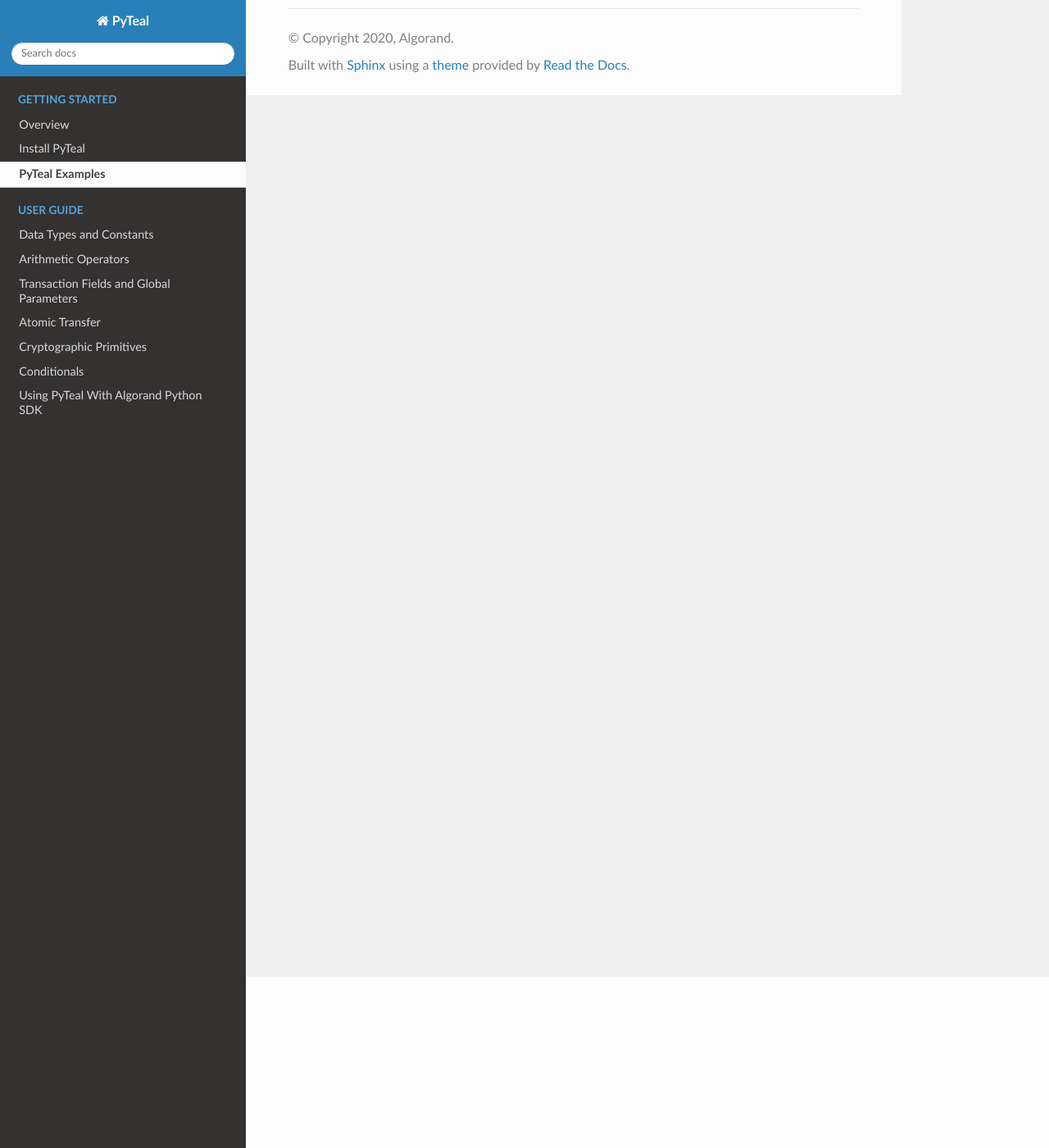
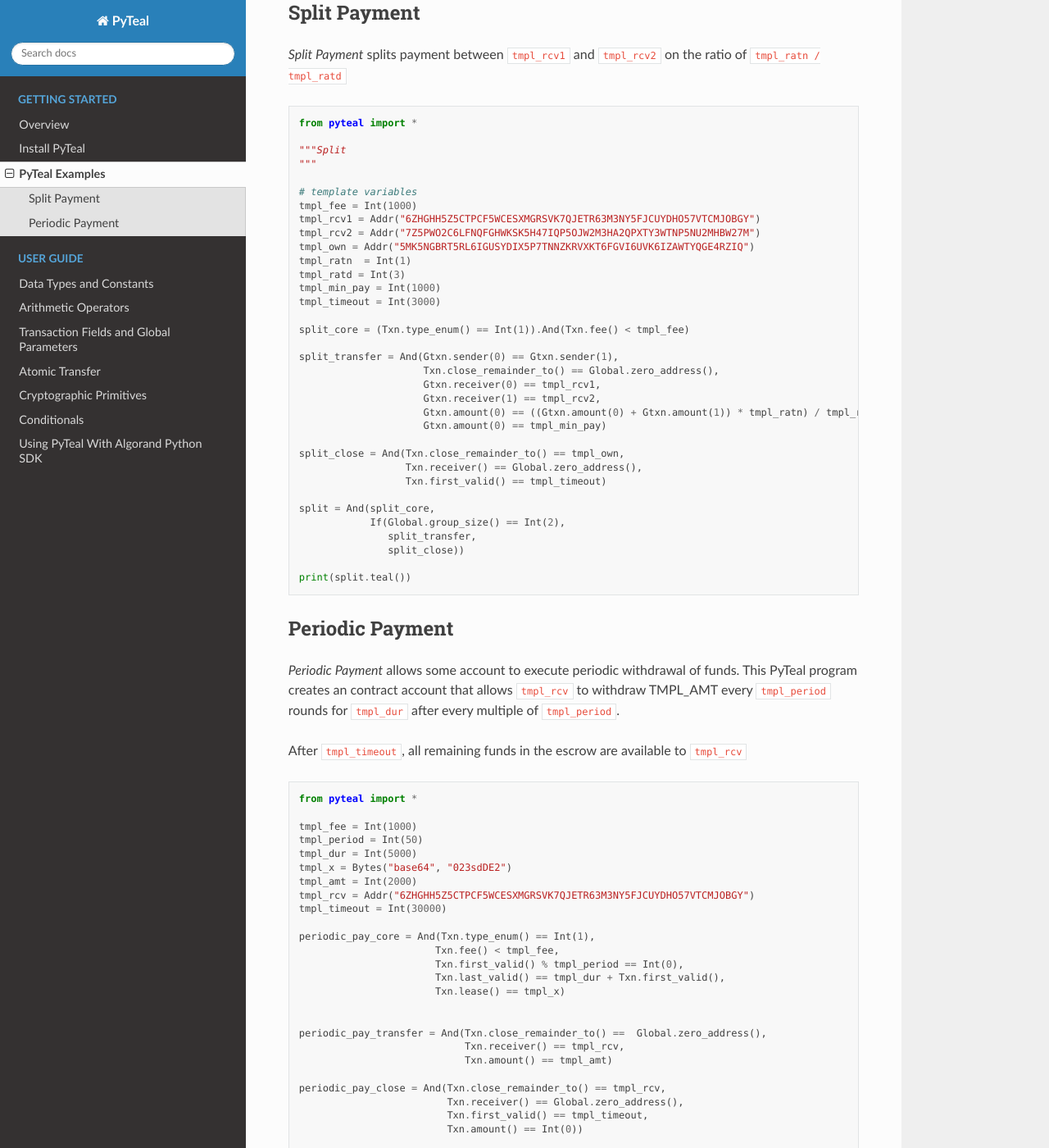
Before and after one commit to algorand/pyteal, a Sphinx documentation site: the page built from docs/examples.rst, in a window 1280 px wide and 1400 px high, scrolled down 209 px. Shown: the whole window at 82% size. Built offline with Sphinx 7.4.7 and the Read the Docs theme 2.0.0, drawn with Linux system fonts in a browser that asks for light colours; some of the changed text lies outside the part shown.

Commit message:
add two examples

```diff
--- a/docs/examples.rst
+++ b/docs/examples.rst
@@ -1,2 +1,88 @@
+.. _examples:
+
 PyTeal Examples
 ===============
+
+We showcase some example PyTeal programs:
+
+
+Split Payment
+~~~~~~~~~~~~~
+
+*Split Payment* splits payment between :code:`tmpl_rcv1` and
+:code:`tmpl_rcv2` on the ratio of :code:`tmpl_ratn / tmpl_ratd` ::
+
+	from pyteal import *
+
+	"""Split
+	"""
+
+	# template variables
+	tmpl_fee = Int(1000)
+	tmpl_rcv1 = Addr("6ZHGHH5Z5CTPCF5WCESXMGRSVK7QJETR63M3NY5FJCUYDHO57VTCMJOBGY")
+	tmpl_rcv2 = Addr("7Z5PWO2C6LFNQFGHWKSK5H47IQP5OJW2M3HA2QPXTY3WTNP5NU2MHBW27M")
+	tmpl_own = Addr("5MK5NGBRT5RL6IGUSYDIX5P7TNNZKRVXKT6FGVI6UVK6IZAWTYQGE4RZIQ")
+	tmpl_ratn  = Int(1)
+	tmpl_ratd = Int(3)
+	tmpl_min_pay = Int(1000)
+	tmpl_timeout = Int(3000)
+
+	split_core = (Txn.type_enum() == Int(1)).And(Txn.fee() < tmpl_fee)
+
+	split_transfer = And(Gtxn.sender(0) == Gtxn.sender(1),
+                             Txn.close_remainder_to() == Global.zero_address(),
+                             Gtxn.receiver(0) == tmpl_rcv1,
+                             Gtxn.receiver(1) == tmpl_rcv2,
+                             Gtxn.amount(0) == ((Gtxn.amount(0) + Gtxn.amount(1)) * tmpl_ratn) / tmpl_ratd,
+                             Gtxn.amount(0) == tmpl_min_pay)
+
+	split_close = And(Txn.close_remainder_to() == tmpl_own,
+                          Txn.receiver() == Global.zero_address(),
+                          Txn.first_valid() == tmpl_timeout)
+
+	split = And(split_core,
+                    If(Global.group_size() == Int(2),
+                       split_transfer,
+                       split_close))
+
+	print(split.teal())
+
+
+Periodic Payment
+~~~~~~~~~~~~~~~~
+
+*Periodic Payment*  allows some account to execute periodic withdrawal of funds. This PyTeal program creates an contract account that allows :code:`tmpl_rcv` to withdraw TMPL_AMT every :code:`tmpl_period` rounds for :code:`tmpl_dur` after every multiple
+of :code:`tmpl_period`.
+
+After :code:`tmpl_timeout`, all remaining funds in the escrow
+are available to :code:`tmpl_rcv` ::
+
+  from pyteal import *
+
+  tmpl_fee = Int(1000)
+  tmpl_period = Int(50)
+  tmpl_dur = Int(5000)
+  tmpl_x = Bytes("base64", "023sdDE2")
+  tmpl_amt = Int(2000)
+  tmpl_rcv = Addr("6ZHGHH5Z5CTPCF5WCESXMGRSVK7QJETR63M3NY5FJCUYDHO57VTCMJOBGY")
+  tmpl_timeout = Int(30000)
+
+  periodic_pay_core = And(Txn.type_enum() == Int(1),
+                         Txn.fee() < tmpl_fee,
+                         Txn.first_valid() % tmpl_period == Int(0),
+                         Txn.last_valid() == tmpl_dur + Txn.first_valid(),
+                         Txn.lease() == tmpl_x)
+
+
+  periodic_pay_transfer = And(Txn.close_remainder_to() ==  Global.zero_address(),
+                              Txn.receiver() == tmpl_rcv,
+                              Txn.amount() == tmpl_amt)
+
+  periodic_pay_close = And(Txn.close_remainder_to() == tmpl_rcv,
+                           Txn.receiver() == Global.zero_address(),
+                           Txn.first_valid() == tmpl_timeout,
+                           Txn.amount() == Int(0))
+
+  periodic_pay_escrow = periodic_pay_core.And(periodic_pay_transfer.Or(periodic_pay_close))
+
+  print(periodic_pay_escrow.teal())
```
